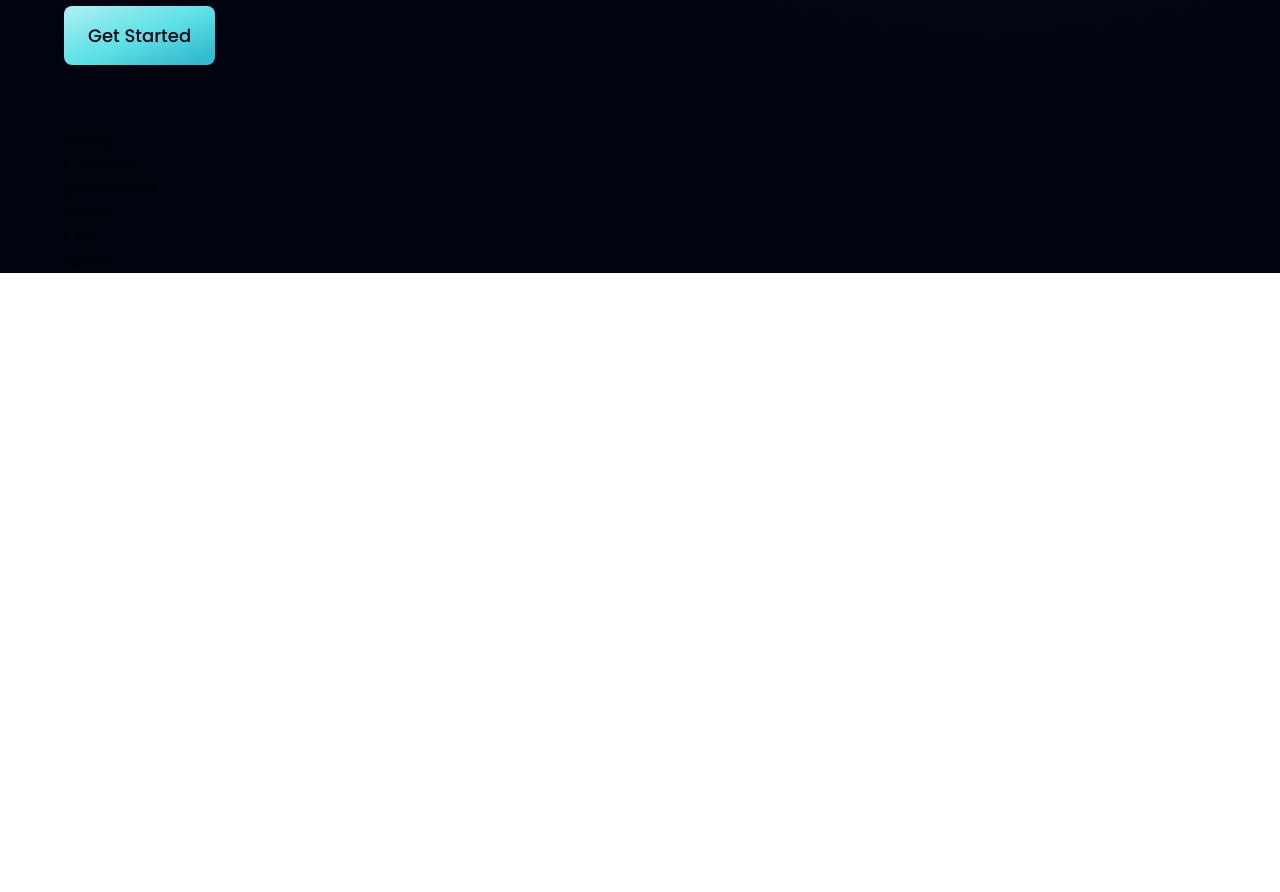
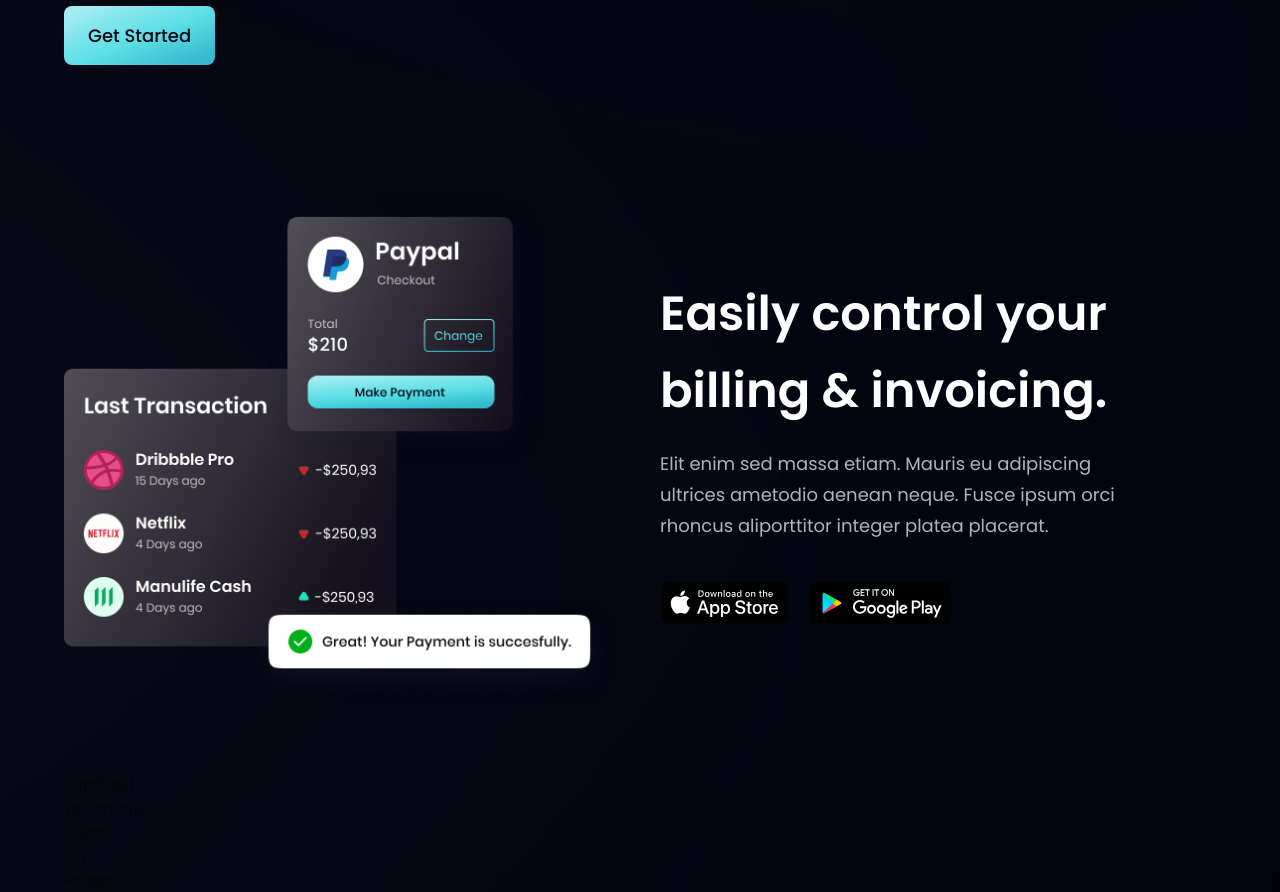
Before and after one commit to lucasmenke/tutorial-modern-ui, a Next.js app: page / in a window 1280 px wide. Shown: the part 1450-2342 px from the top of the page. Before the commit the page ends 1723 px from the top, so only its background shows below. Built offline with nearby package versions, Linux system fonts and the light colour scheme.

Commit message:
added billing section

```diff
--- a/app/components/app-page/Billing.tsx
+++ b/app/components/app-page/Billing.tsx
@@ -1,7 +1,42 @@
-import React from 'react'
+import Image from "next/image";
+import { apple, bill, google } from "../../../public/assets";
+import styles, { layout } from "../../../styles/style";
 
 export default function Billing() {
   return (
-    <div>Billing</div>
-  )
+    <section id="products" className={layout.sectionReverse}>
+      <div className={layout.sectionImgReverse}>
+        <Image
+          src={bill}
+          alt="Billing"
+          className="w-full h-full relative z-[5]"
+        />
+        <div className="absolute z-[3] -left-1/2 top-0 w-1/2 h-1/2 rounded-full white__gradient" />
+        <div className="absolute z-[0] -left-1/2 bottom-0 w-1/2 h-1/2 rounded-full pink__gradient" />
+      </div>
+      <div className={layout.sectionInfo}>
+        <h2 className={styles.heading2}>
+          Easily control your <br className="hidden sm:block" /> billing &
+          invoicing.
+        </h2>
+        <p className={`${styles.paragraph} max-w-[470px] mt-5`}>
+          Elit enim sed massa etiam. Mauris eu adipiscing ultrices ametodio
+          aenean neque. Fusce ipsum orci rhoncus aliporttitor integer platea
+          placerat.
+        </p>
+        <div className="flex flex-row flex-wrap sm:mt-10 mt-6">
+          <Image
+            src={apple}
+            alt="Apple_Store"
+            className="w-[128.86px] h-[42.05px] object-contain mr-5 cursor-pointer"
+          />
+          <Image
+            src={google}
+            alt="Google_Play"
+            className="w-[144.17px] h-[43.08px] object-contain cursor-pointer"
+          />
+        </div>
+      </div>
+    </section>
+  );
 }
```
